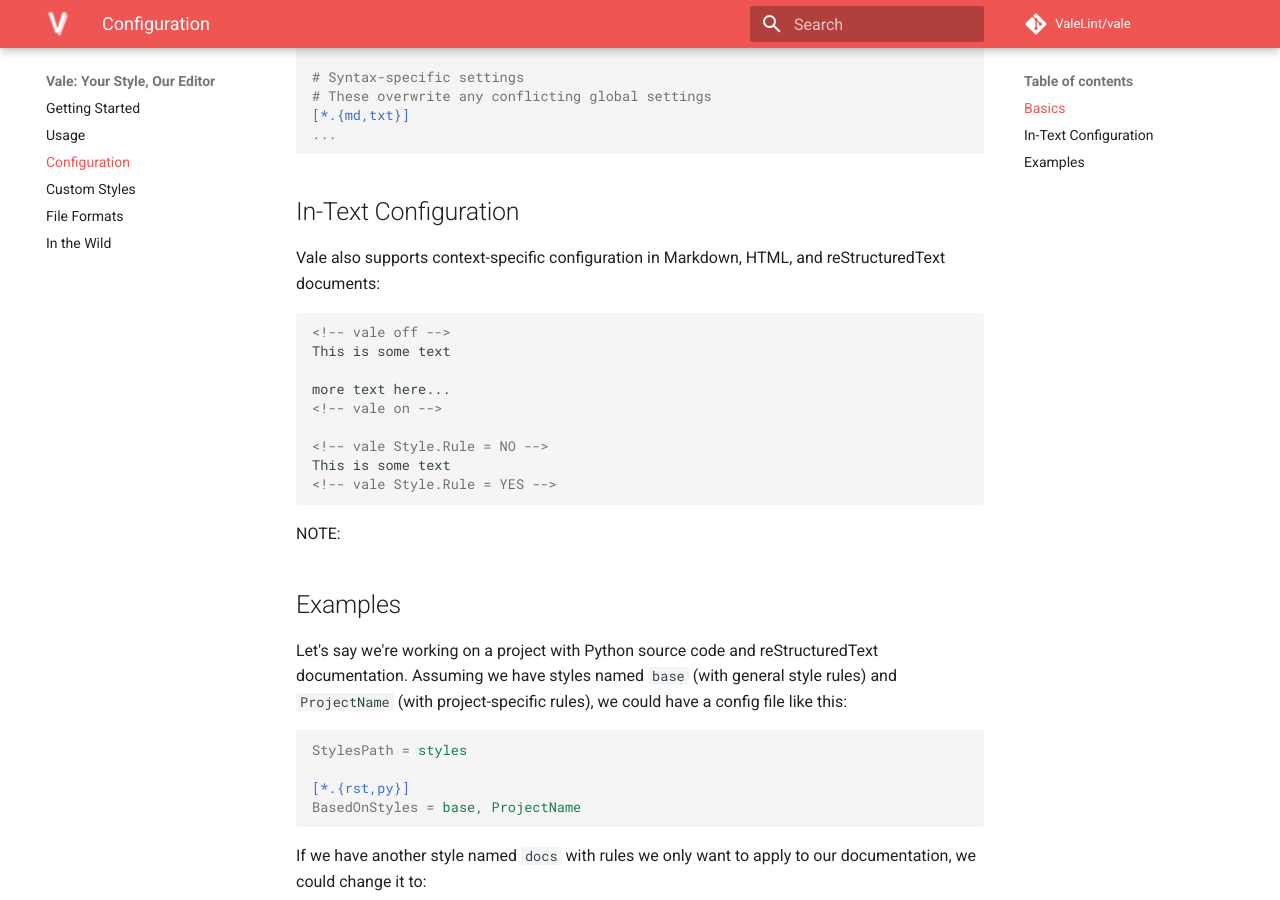
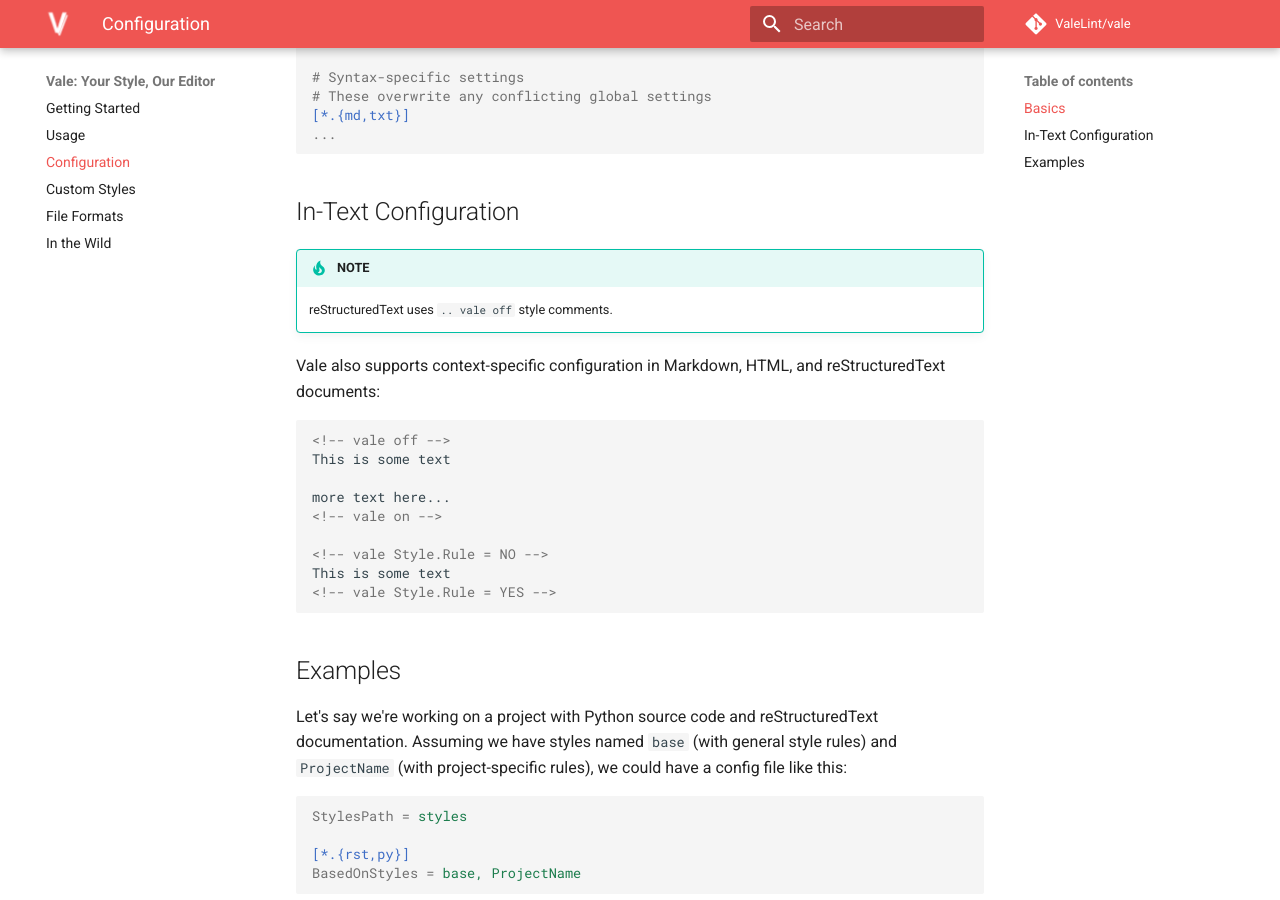
Before and after one commit to wouter-veeken/docs, an MkDocs documentation site: the page built from content/config.md, in a window 1280 px wide and 900 px high, scrolled down 536 px. Built offline with MkDocs 1.6.1 and Material for MkDocs 9.7.7, drawn with Linux system fonts in a browser that asks for light colours; comment, search, counter and statistics services are not loaded; old or Windows-style settings are respelled for this version of MkDocs.

Commit message:
clarify RST comments

````diff
--- a/content/config.md
+++ b/content/config.md
@@ -31,6 +31,10 @@
 
 ## In-Text Configuration
 
+!!! tip "NOTE"
+
+    reStructuredText uses `.. vale off` style comments.
+
 Vale also supports context-specific configuration in Markdown, HTML, and reStructuredText documents:
 
 ```html
@@ -44,8 +48,6 @@
 This is some text
 <!-- vale Style.Rule = YES -->
 ```
-
-NOTE:
 
 ## Examples
 
````
